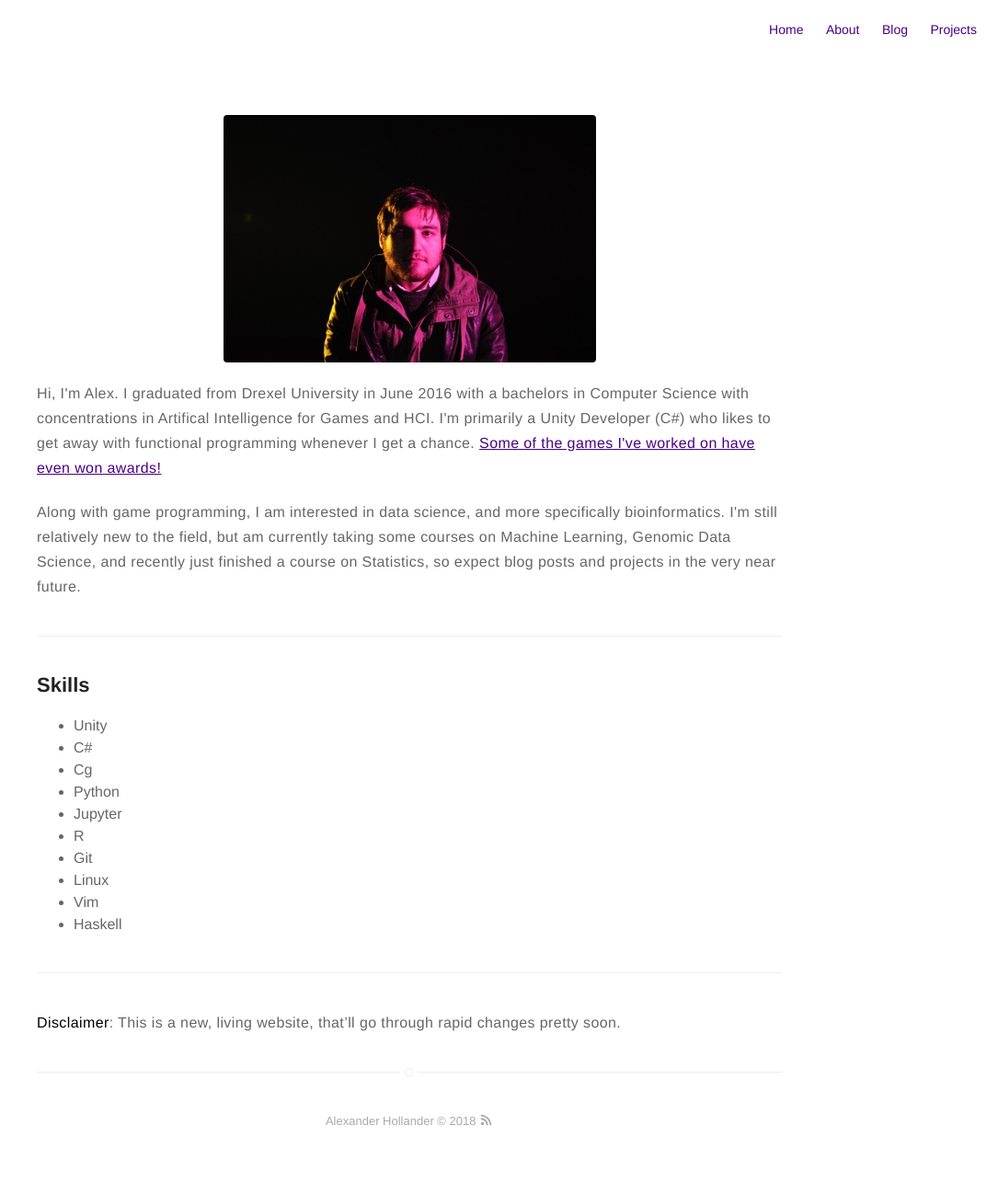
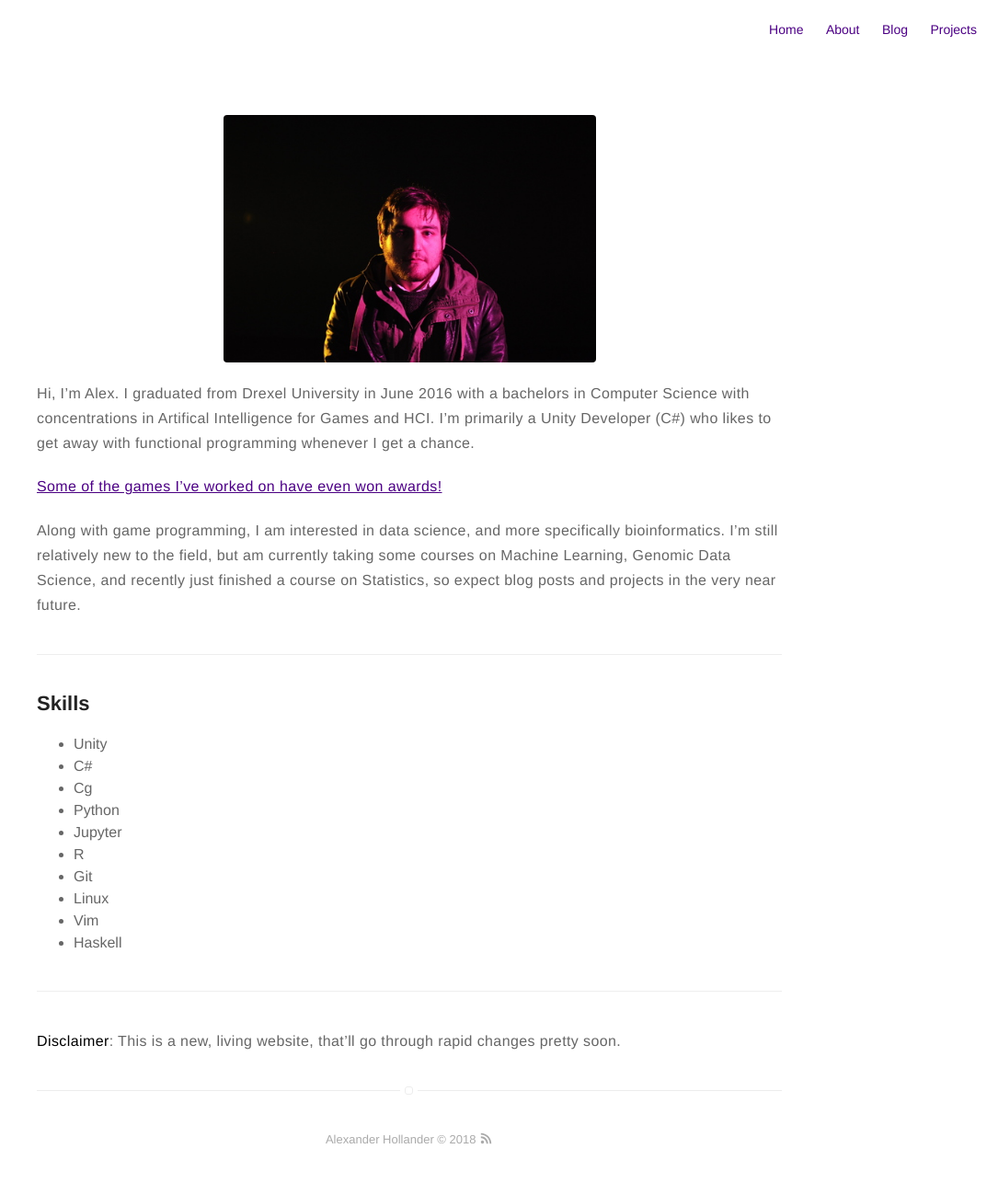
Before and after one commit to Ashen-Vaults/ashen-vaults.github.io, a Jekyll site: the page built from about.md, in a window 1280 px wide. Shown: the whole page at 92% size, without its empty margins (195-1280 px from the left). Built offline with Jekyll 4.4.1, drawn with Linux system fonts in a browser that asks for light colours.

```diff
--- a/about.md
+++ b/about.md
@@ -4,10 +4,11 @@ layout: page
 ---
 ![Profile Image]({{ site.url }}/{{ site.picture }})
 
-<p>Hi, I'm Alex. I graduated from Drexel University in June 2016 with a bachelors in Computer Science with concentrations in Artifical Intelligence for Games and HCI. I'm primarily a Unity Developer (C#) who likes to get away with functional programming whenever I get a chance.
-<a href="/project/2016/05/23/mirrors-of-grimaldi/">Some of the games I've worked on have even won awards!</a></p>
+Hi, I'm Alex. I graduated from Drexel University in June 2016 with a bachelors in Computer Science with concentrations in Artifical Intelligence for Games and HCI. I'm primarily a Unity Developer (C#) who likes to get away with functional programming whenever I get a chance.
 
-<p>Along with game programming, I am interested in data science, and more specifically bioinformatics. I'm still relatively new to the field, but am currently taking some courses on Machine Learning, Genomic Data Science, and recently just finished a course on Statistics, so expect blog posts and projects in the very near future.</p>
+<a href="/project/2016/05/23/mirrors-of-grimaldi/">Some of the games I've worked on have even won awards!</a>
+
+Along with game programming, I am interested in data science, and more specifically bioinformatics. I'm still relatively new to the field, but am currently taking some courses on Machine Learning, Genomic Data Science, and recently just finished a course on Statistics, so expect blog posts and projects in the very near future.
 
 ***
 
```
